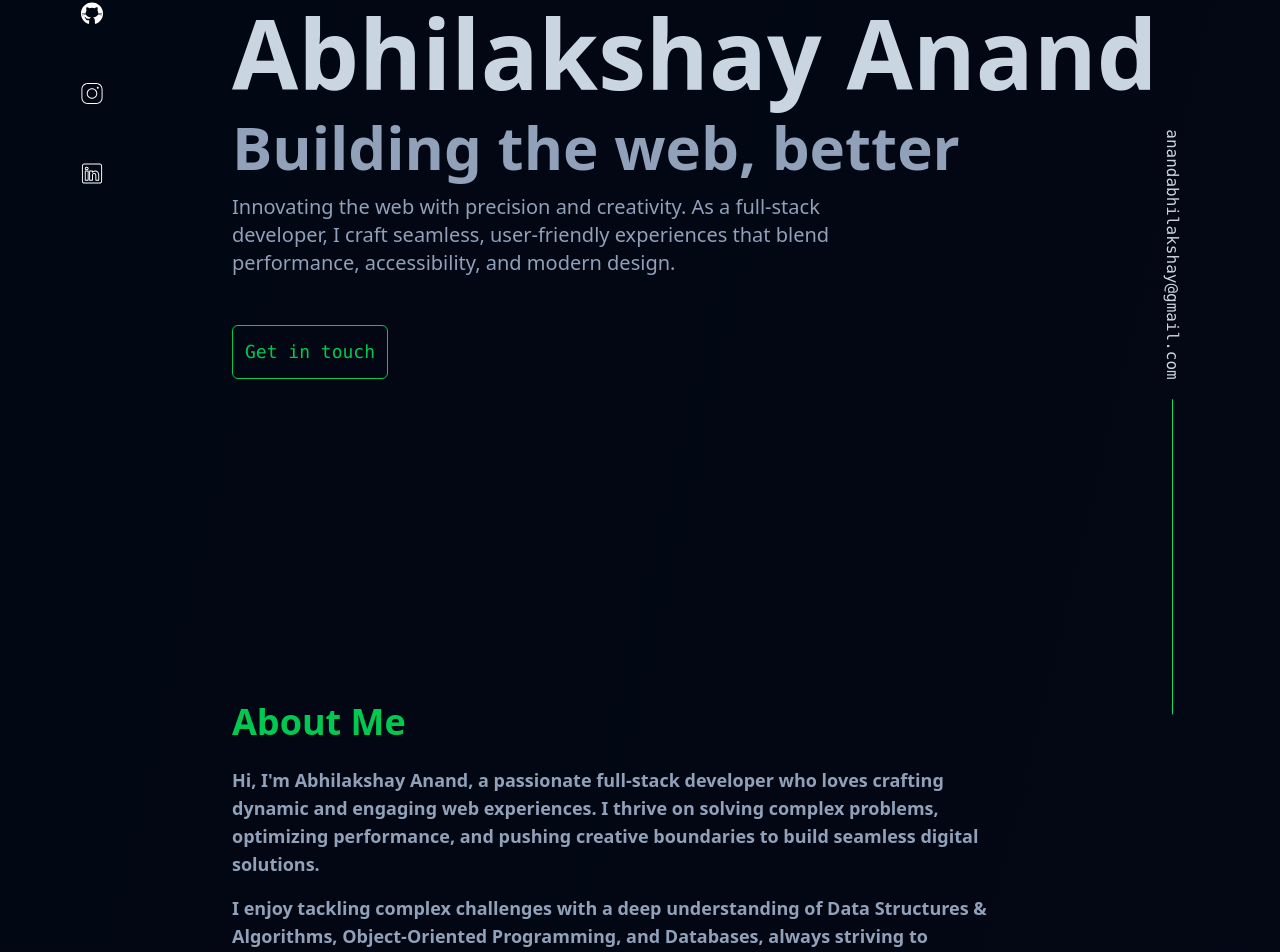
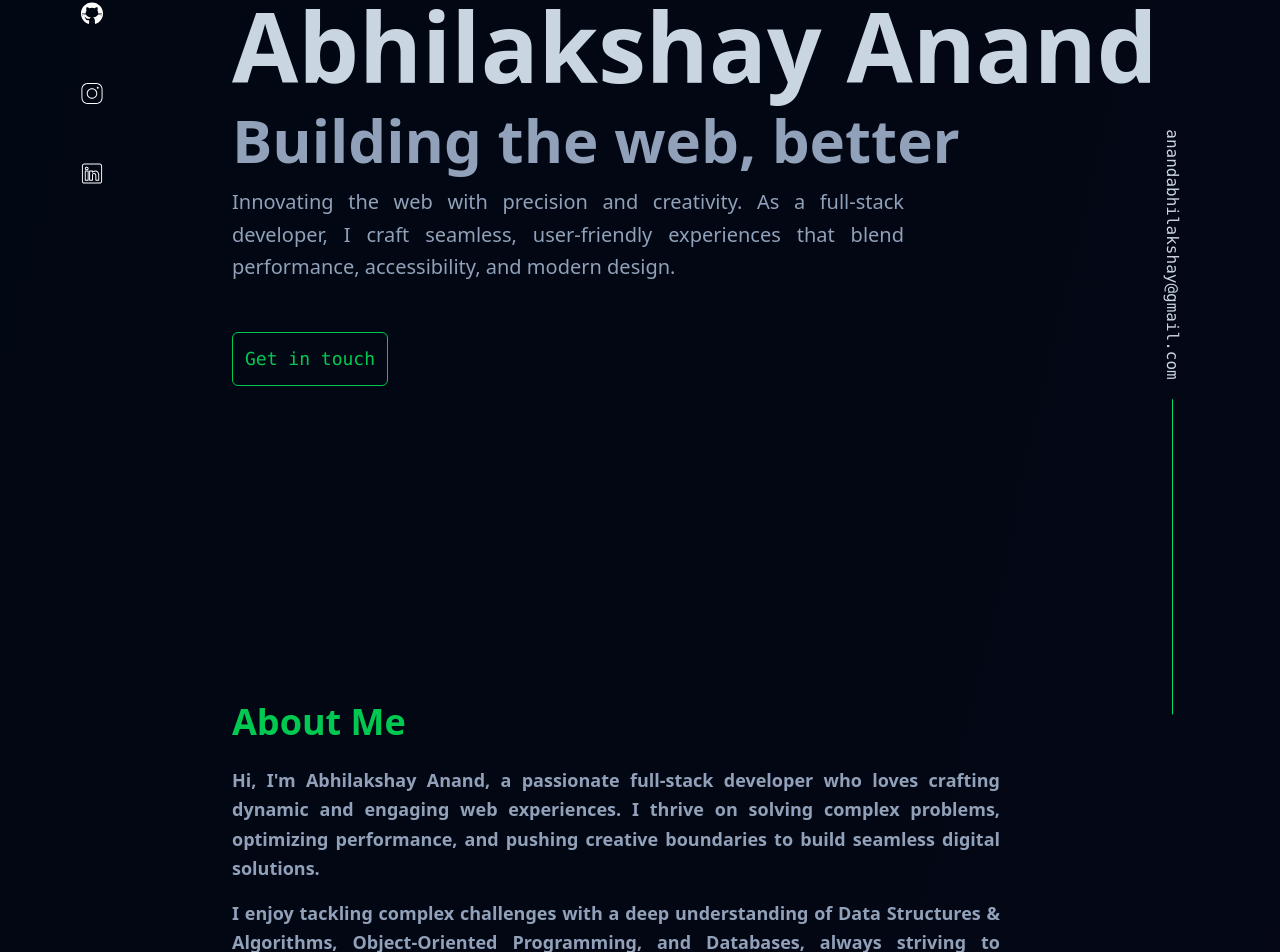
Before and after one commit to brawler079/My-Portfolio, a Next.js app: page / in a window 1280 px wide. Shown: the part 226-1178 px from the top of the page. Built offline with nearby package versions, Linux system fonts and the light colour scheme.

Commit message:
text alignment fix

```diff
--- a/app/components/About.tsx
+++ b/app/components/About.tsx
@@ -24,7 +24,7 @@ const About = () => {
         </motion.h1>
 
         <motion.p
-          className="text-lg text-slate-400 mb-4 font-semibold"
+          className="text-lg text-slate-400 mb-4 font-semibold leading-relaxed text-justify"
           initial={{ opacity: 0, y: 20 }}
           whileInView={{ opacity: 1, y: 0 }}
           transition={{ duration: 0.6, delay: 0.1 }}
@@ -34,7 +34,7 @@ const About = () => {
         </motion.p>
 
         <motion.p
-          className="text-lg text-slate-400 font-semibold"
+          className="text-lg text-slate-400 font-semibold leading-relaxed text-justify"
           initial={{ opacity: 0, y: 20 }}
           whileInView={{ opacity: 1, y: 0 }}
           transition={{ duration: 0.6, delay: 0.2 }}
--- a/app/page.tsx
+++ b/app/page.tsx
@@ -59,7 +59,7 @@ const Home = () => {
           </motion.h3>
 
           <motion.p
-            className="text-slate-400 mb-12 max-w-lg md:max-w-2xl md:text-lg xl:text-xl font-normal"
+            className="text-slate-400 mb-12 max-w-lg md:max-w-2xl md:text-lg xl:text-xl font-normal leading-relaxed text-justify"
             initial={{ opacity: 0, y: 20 }}
             whileInView={{ opacity: 1, y: 0 }}
             transition={{ duration: 0.8, delay: 0.5 }}
```
